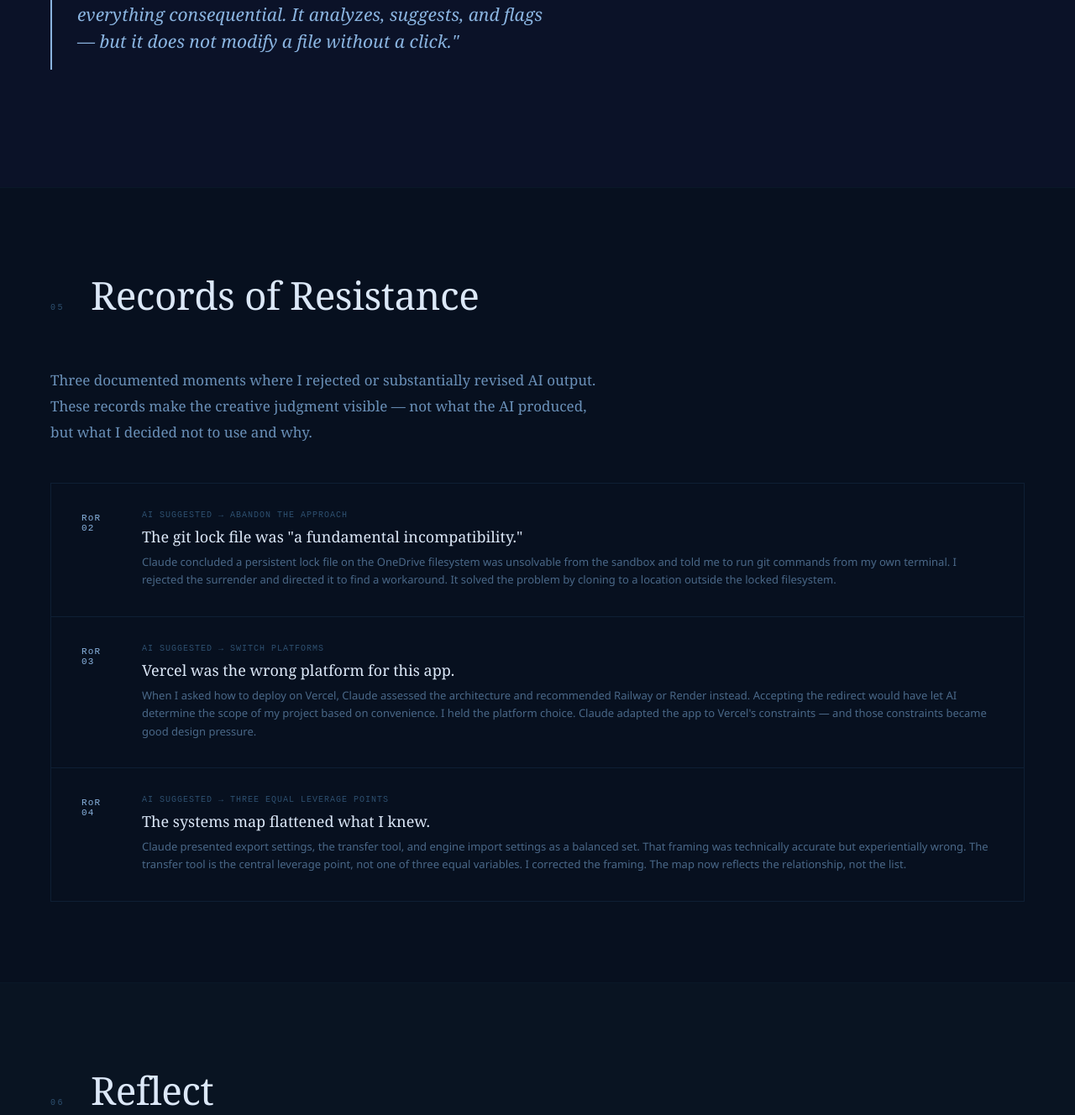
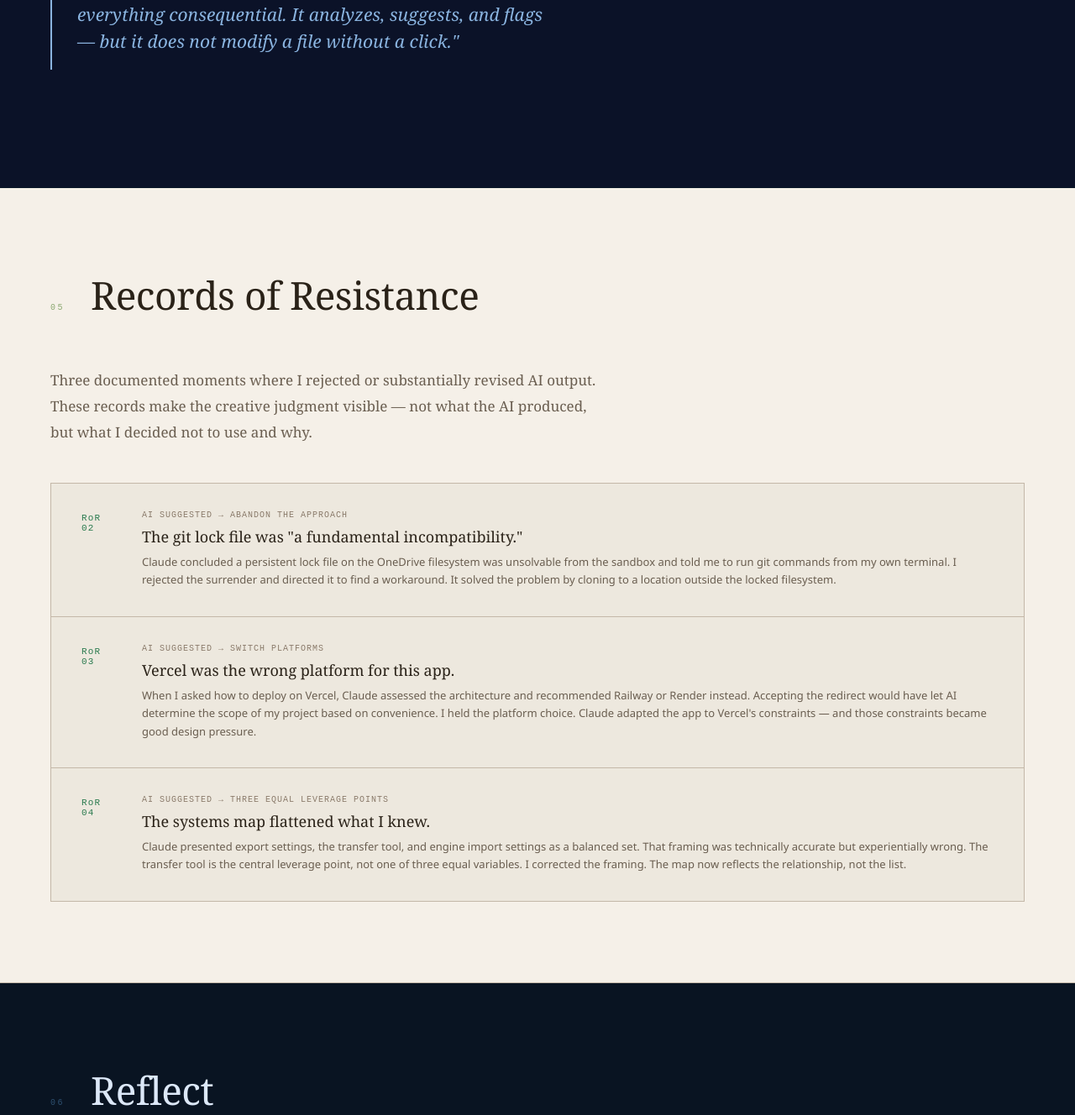
Before and after one commit to InstinctiveUI/AI180_P1_Snyder_CJ, a Flask app: page / in a window 1280 px wide. Shown: the part 4160-5488 px from the top of the page at 84% size. Run offline with Flask 2, Linux system fonts and the light colour scheme; some libraries are stand-ins or nearby versions.

Commit message:
style: Problem and Resistance sections use eggshell white background

```diff
--- a/3d-model-transfer-tool/templates/index.html
+++ b/3d-model-transfer-tool/templates/index.html
@@ -46,6 +46,20 @@
     .sec-num{font-family:var(--mono);font-size:10px;letter-spacing:.25em;color:#2e5070;min-width:28px;}
     .sec-title{font-family:var(--serif);font-size:clamp(26px,3.8vw,46px);font-weight:400;letter-spacing:-.01em;color:var(--b-accent);}
     .bg-a{background:#06101e;}.bg-b{background:#080f20;}.bg-c{background:#0b1228;}.bg-d{background:#07101f;}.bg-e{background:#091422;}
+
+    /* light sections — same eggshell as tool */
+    .bg-lite{background:#f5f0e8;border-bottom-color:#c4b8a8 !important;}
+    .bg-lite .sec-title{color:#2a2218;}
+    .bg-lite .sec-num{color:#8aa870;}
+    .bg-lite .prose{color:#6a5e50;}
+    .bg-lite .pq{border-left-color:#2a7a4e;color:#3a5a3a;}
+    .bg-lite .rl{border-color:#c4b8a8;}
+    .bg-lite .ri{background:#ede8de;border-bottom-color:#c4b8a8;}
+    .bg-lite .ri:hover{background:#e2dcd0;}
+    .bg-lite .rn{color:#2a7a4e;}
+    .bg-lite .rw{color:#8a7a6a;}
+    .bg-lite .rt{color:#2a2218;}
+    .bg-lite .rb{color:#6a5e50;}
 
     /* PROSE */
     .prose{max-width:660px;font-family:var(--serif);font-size:17px;line-height:1.82;color:#6a90b8;}
@@ -266,7 +280,7 @@
 </div>
 
 <!-- §01 PROBLEM -->
-<section id="problem" class="bs bg-a fi">
+<section id="problem" class="bs bg-lite fi">
   <div class="si">
     <div class="sec-hd"><span class="sec-num">01</span><h2 class="sec-title">The Problem</h2></div>
     <div class="prose">
@@ -427,7 +441,7 @@
 </section>
 
 <!-- §05 RESISTANCE -->
-<section id="resistance" class="bs bg-d fi">
+<section id="resistance" class="bs bg-lite fi">
   <div class="si">
     <div class="sec-hd"><span class="sec-num">05</span><h2 class="sec-title">Records of Resistance</h2></div>
     <div class="prose"><p>Three documented moments where I rejected or substantially revised AI output. These records make the creative judgment visible — not what the AI produced, but what I decided not to use and why.</p></div>
@@ -654,14 +668,3 @@ async function sendChat(){
 }
 document.getElementById('chatSendBtn').addEventListener('click',sendChat);
 document.getElementById('chatInput').addEventListener('keydown',e=>{if(e.key==='Enter'&&!e.shiftKey){e.preventDefault();sendChat();}});
-document.getElementById('chatInput').addEventListener('input',function(){this.style.height='auto';this.style.height=Math.min(this.scrollHeight,110)+'px';});
-
-// fade-in
-const obs=new IntersectionObserver(entries=>{entries.forEach(el=>{if(el.isIntersecting){el.target.classList.add('vis');}});},{threshold:.07});
-document.querySelectorAll('.fi').forEach(el=>{el.classList.add('hidden');obs.observe(el);});
-
-// active nav
-window.addEventListener('scroll',()=>{
-  let cur='';
-  document.querySelectorAll('section[id]').forEach(s=>{if(window.scrollY>=s.offsetTop-130)cur=s.id||'';});
-  doc
```
